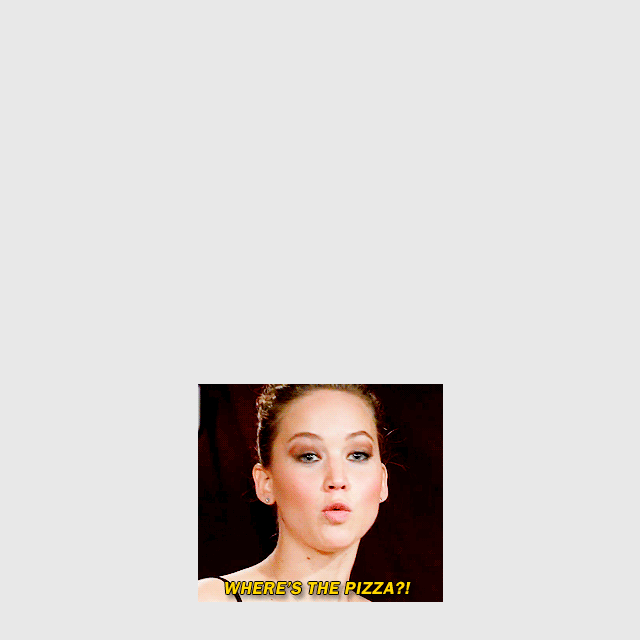
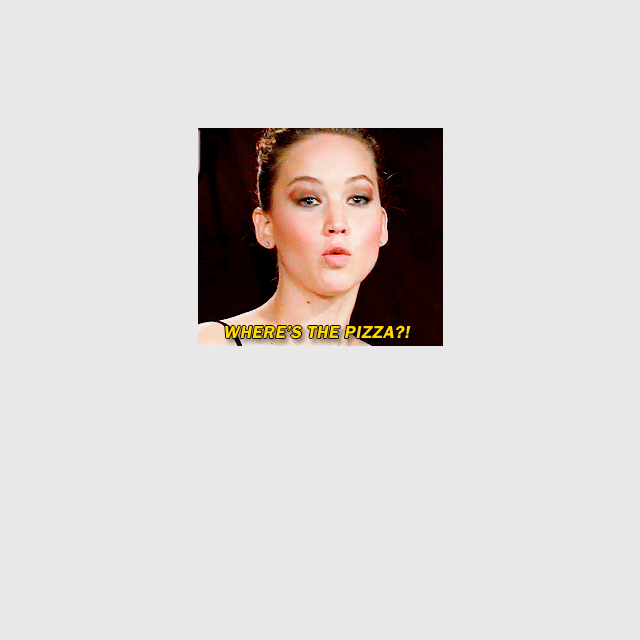
Before and after one commit to renamos/where-the-pizza-app, a plain HTML site: page index.html in a window 1280 px wide. Shown: the top 640 px of the page, without its empty margins (320-960 px from the left). Drawn offline with nearby package versions, Linux system fonts and the light colour scheme; some packages are replaced by stand-ins of ours.

Commit message:
Edited loading css

```diff
--- a/css/main.css
+++ b/css/main.css
@@ -80,12 +80,8 @@ li {
     width: 25px;
 }
 
-.loading > img {
-    margin-top: 30%;
-    z-index: 99;
-}
-
 .loading {
+    margin-top: 10%;
     text-align: center;
 }
 
```
